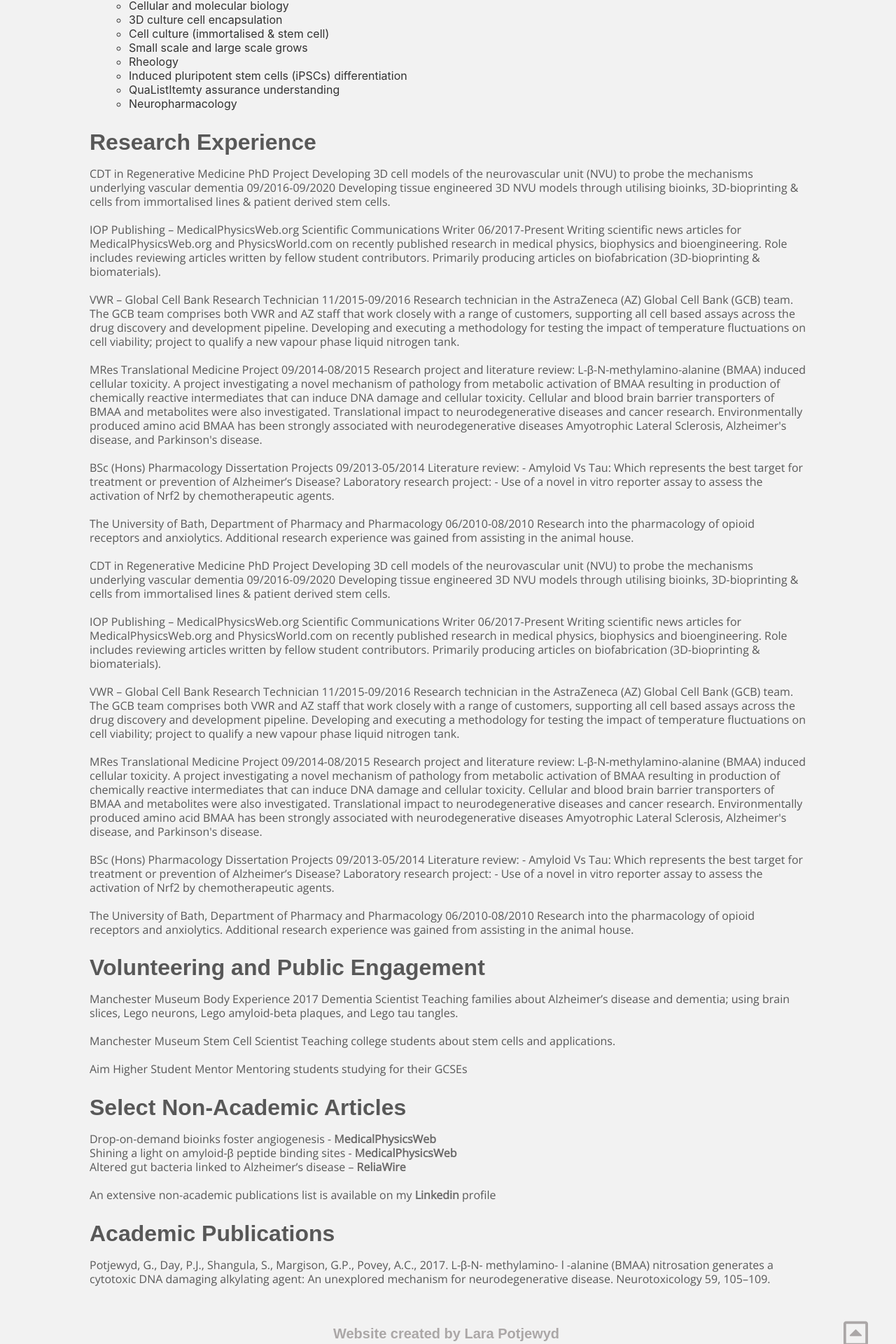
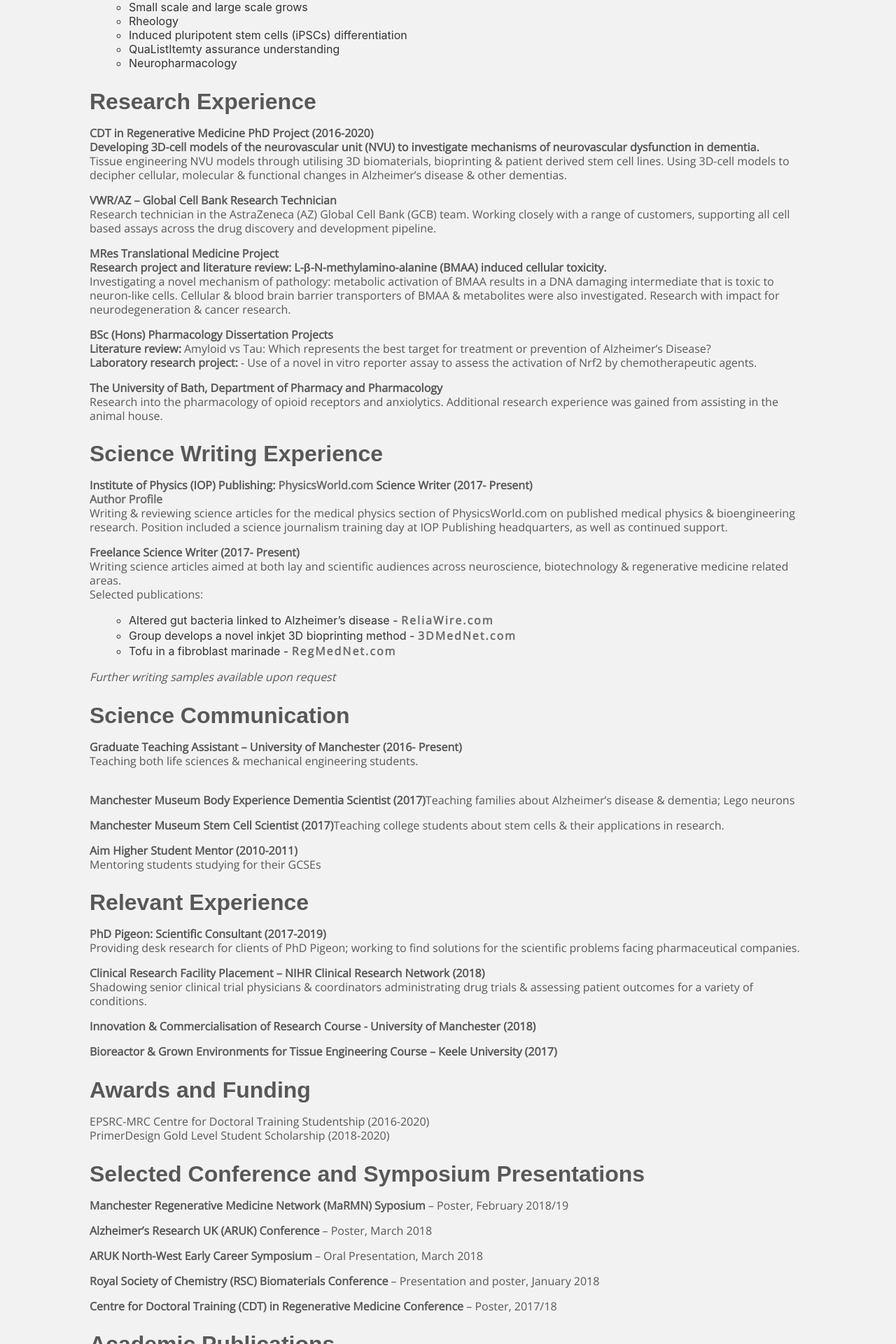
Before and after one commit to LaraWho/blog-project, a React (Create React App) app: page /cv in a window 1280 px wide. Shown: the part 825-2745 px from the top of the page at 70% size. Built offline with nearby package versions, Linux system fonts and the light colour scheme; a web font is replaced by a local one.

Commit message:
Updated CV

```diff
--- a/src/components/CV.js
+++ b/src/components/CV.js
@@ -18,6 +18,7 @@ const CV = () => {
       text-align: center;
     }
   `;
+
   const BodyText = styled.p`
     color: #585858;
     text-align: left;
@@ -26,6 +27,7 @@ const CV = () => {
       margin-bottom: 2em;
     }
   `;
+
   const List = styled.ul`
     text-align: left;
   `;
@@ -47,49 +49,49 @@ const CV = () => {
       <CVTitle>Geoffrey Potjewyd</CVTitle>
       <SubTitle>Contact</SubTitle>
       <BodyText>
-        <Link href="mailto:Geoffrey.Potjewyd@postgrad.manchester.ac.uk">
-          {" "}
-          Geoffrey.Potjewyd@postgrad.manchester.ac.uk
-        </Link>
-        <br />
-        <Link href="mailto:GeoffreyP.GP@googlemail.com">
-          {" "}
-          GeoffreyP.GP@googlemail.com
-        </Link>
-        <br />
-        <Link href="https://www.linkedin.com/in/gpotjewyd" target="_blank">
-          {" "}
-          Linkedin
-        </Link>
-        <br />
         <Link
           href="https://www.researchgate.net/profile/Geoffrey_Potjewyd"
           target="_blank"
         >
           {" "}
-          ResearchGate
+          ResearchGate: Geoffrey_Potjewyd
         </Link>
+        <br />
+        <Link href="https://www.linkedin.com/in/gpotjewyd" target="_blank">
+          {" "}
+          Linkedin: GPotjewyd
+        </Link>
+        <br />
+        <Link href="https://twitter.com/Geoff3P" target="_blank">
+          {" "}
+          Twitter: @Geoff3P
+        </Link>
+        <br />
+        <Link href="/" target="_blank" />
+      </BodyText>
+
+      <SubTitle>Education</SubTitle>
+      <BodyText>
+        <strong>The University of Manchester (2016-2020)</strong>
+        <br />
+        PhD EPSRC-MRC CDT in Regenerative Medicine
       </BodyText>
       <BodyText>
-        Ambitious and driven CDT Regenerative Medicine PhD Student with a wide
-        range of research skills. Currently working towards my doctorate through
-        developing 3D models of the neurovascular unit to investigate the
-        underlying mechanisms of neurovascular dysfunction and its contribution
-        to vascular dementia and Alzheimer's disease - as well as drug targets
-        to negate this; utilising cutting edge regenerative medicine
-        technologies.
+        <strong>The University of Manchester (2014-2015)</strong>
+        <br />
+        MRes Translational Medicine - Distinction
       </BodyText>
-      <SubTitle>Education</SubTitle>
       <BodyText>
-        The University of Manchester 2016-2020 PhD EPSRC-MRC CDT in Regenerative
-        Medicine The University of Manchester 2014-2015 MRes Translational
-        Medicine - Distinction The University of Liverpool 2011-2014 BSc (Hons)
-        Pharmacology - 2:1
+        <strong>The University of Liverpool (2011-2014)</strong>
+        <br />
+        BSc (Hons) Pharmacology - 2:1
       </BodyText>
-      <SubTitle>Awarded Funding</SubTitle>
       <BodyText>
-        EPSRC-MRC Centre for Doctoral Training Studentship 2016
+        <strong>Bournemouth University (2009-2011)</strong>
+        <br />
+        FdSc (Hons) Forensic Science with Forensic Archaeology - Distinction
       </BodyText>
+
       <SubTitle>Technical Skills</SubTitle>
       <List>
         <ListItem>Scientific writing and presenting</ListItem>{" "}
@@ -109,157 +111,219 @@ const CV = () => {
       </List>
       <SubTitle>Research Experience</SubTitle>
       <BodyText>
-        CDT in Regenerative Medicine PhD Project Developing 3D cell models of
-        the neurovascular unit (NVU) to probe the mechanisms underlying vascular
-        dementia 09/2016-09/2020 Developing tissue engineered 3D NVU models
-        through utilising bioinks, 3D-bioprinting & cells from immortalised
-        lines & patient derived stem cells.
+        <strong>CDT in Regenerative Medicine PhD Project (2016-2020)</strong>
+        <br />
+        <strong>
+          Developing 3D-cell models of the neurovascular unit (NVU) to
+          investigate mechanisms of neurovascular dysfunction in dementia.
+        </strong>
+        <br />
+        Tissue engineering NVU models through utilising 3D biomaterials,
+        bioprinting & patient derived stem cell lines. Using 3D-cell models to
+        decipher cellular, molecular & functional changes in Alzheimer’s disease
+        & other dementias.
+      </BodyText>
+      <BodyText>
+        <strong>VWR/AZ – Global Cell Bank Research Technician</strong>
+        <br />
+        Research technician in the AstraZeneca (AZ) Global Cell Bank (GCB) team.
+        Working closely with a range of customers, supporting all cell based
+        assays across the drug discovery and development pipeline.
+      </BodyText>
+      <BodyText>
+        <strong>MRes Translational Medicine Project</strong>
+        <br />
+        <strong>
+          Research project and literature review: L-β-N-methylamino-alanine
+          (BMAA) induced cellular toxicity.
+        </strong>
+        <br />
+        Investigating a novel mechanism of pathology: metabolic activation of
+        BMAA results in a DNA damaging intermediate that is toxic to neuron-like
+        cells. Cellular & blood brain barrier transporters of BMAA & metabolites
+        were also investigated. Research with impact for neurodegeneration &
+        cancer research.
+      </BodyText>
+      <BodyText>
+        <strong>BSc (Hons) Pharmacology Dissertation Projects</strong>
+        <br />
+        <strong>Literature review:</strong> Amyloid vs Tau: Which represents the
+        best target for treatment or prevention of Alzheimer’s Disease?
+        <br />
+        <strong>Laboratory research project:</strong> - Use of a novel in vitro
+        reporter assay to assess the activation of Nrf2 by chemotherapeutic
+        agents.
+      </BodyText>
+      <BodyText>
+        <strong>
+          The University of Bath, Department of Pharmacy and Pharmacology{" "}
+        </strong>
+        <br />
+        Research into the pharmacology of opioid receptors and anxiolytics.
+        Additional research experience was gained from assisting in the animal
+        house.
+      </BodyText>
+
+      <SubTitle>Science Writing Experience</SubTitle>
+      <BodyText>
+        <strong>
+          Institute of Physics (IOP) Publishing:{" "}
+          <Link href="https://physicsworld.com/author/geoffrey-potjewyd/">
+            PhysicsWorld.com
+          </Link>{" "}
+          Science Writer (2017- Present)
+        </strong>
+        <br />
+        <Link href="https://physicsworld.com/author/geoffrey-potjewyd/">
+          Author Profile
+        </Link>
+        <br />
+        Writing & reviewing science articles for the medical physics section of
+        PhysicsWorld.com on published medical physics & bioengineering research.
+        Position included a science journalism training day at IOP Publishing
+        headquarters, as well as continued support.
+      </BodyText>
+      <BodyText>
+        <strong>Freelance Science Writer (2017- Present)</strong>
+        <br />
+        Writing science articles aimed at both lay and scientific audiences
+        across neuroscience, biotechnology & regenerative medicine related
+        areas.
+        <br />
+        Selected publications:
+      </BodyText>
+      <List>
+        <ListItem>
+          Altered gut bacteria linked to Alzheimer’s disease -{" "}
+          <Link href="https://reliawire.com/gut-bacteria-alzheimers/">
+            ReliaWire.com
+          </Link>
+        </ListItem>
+        <ListItem>
+          Group develops a novel inkjet 3D bioprinting method -{" "}
+          <Link href="https://www.3dmednet.com/users/14012-3dmednet/posts/29176-group-develops-a-novel-inkjet-3d-bioprinting-method">
+            3DMedNet.com
+          </Link>
+        </ListItem>
+        <ListItem>
+          Tofu in a fibroblast marinade -{" "}
+          <Link href="https://www.regmednet.com/users/3641-regmednet/posts/32046-tofu-in-a-fibroblast-marinade">
+            RegMedNet.com
+          </Link>
+        </ListItem>
+      </List>
+      <BodyText>
+        <i>Further writing samples available upon request</i>
+      </BodyText>
+
+      <SubTitle>Science Communication</SubTitle>
+      <BodyText>
+        <strong>
+          Graduate Teaching Assistant – University of Manchester (2016- Present)
+        </strong>
+        <br />
+        Teaching both life sciences & mechanical engineering students.
+      </BodyText>
+      <BodyText>
+        <strong>
+          <br />
+          Manchester Museum Body Experience Dementia Scientist (2017)
+        </strong>
+        Teaching families about Alzheimer’s disease & dementia; Lego neurons
+      </BodyText>
+      <BodyText>
+        <strong>Manchester Museum Stem Cell Scientist (2017)</strong>
+        Teaching college students about stem cells & their applications in
+        research.
+      </BodyText>
+      <BodyText>
+        <strong>Aim Higher Student Mentor (2010-2011)</strong>
+        <br />
+        Mentoring students studying for their GCSEs
+      </BodyText>
+
+      <SubTitle>Relevant Experience</SubTitle>
+      <BodyText>
+        <strong>PhD Pigeon: Scientific Consultant (2017-2019)</strong>
+        <br />
+        Providing desk research for clients of PhD Pigeon; working to find
+        solutions for the scientific problems facing pharmaceutical companies.
+      </BodyText>
+      <BodyText>
+        <strong>
+          Clinical Research Facility Placement – NIHR Clinical Research Network
+          (2018)
+        </strong>
+        <br />
+        Shadowing senior clinical trial physicians & coordinators administrating
+        drug trials & assessing patient outcomes for a variety of conditions.
+      </BodyText>
+      <BodyText>
+        <strong>
+          Innovation & Commercialisation of Research Course - University of
+          Manchester (2018)
+        </strong>
+      </BodyText>
+      <BodyText>
+        <strong>
+          Bioreactor & Grown Environments for Tissue Engineering Course – Keele
+          University (2017)
+        </strong>
+      </BodyText>
+
+      <SubTitle>Awards and Funding</SubTitle>
+      <BodyText>
+        EPSRC-MRC Centre for Doctoral Training Studentship (2016-2020)
+        <br />
+        PrimerDesign Gold Level Student Scholarship (2018-2020)
+      </BodyText>
+
+      <SubTitle>Selected Conference and Symposium Presentations</SubTitle>
+      <BodyText>
+        <strong>
+          Manchester Regenerative Medicine Network (MaRMN) Syposium
+        </strong>{" "}
+        – Poster, February 2018/19
+      </BodyText>
+      <BodyText>
+        <strong>Alzheimer’s Research UK (ARUK) Conference</strong> – Poster,
+        March 2018
+      </BodyText>
+      <BodyText>
+        <strong>ARUK North-West Early Career Symposium</strong> – Oral
+        Presentation, March 2018
+      </BodyText>
+      <BodyText>
+        <strong>
+          Royal Society of Chemistry (RSC) Biomaterials Conference
+        </strong>{" "}
+        – Presentation and poster, January 2018
+      </BodyText>
+      <BodyText>
+        <strong>
+          Centre for Doctoral Training (CDT) in Regenerative Medicine Conference
+        </strong>{" "}
+        – Poster, 2017/18
+      </BodyText>
+
+      <SubTitle>Academic Publications</SubTitle>
+      <BodyText>
+        Rajkovic O, <strong>Potjewyd G</strong>, Pinteaux E. Regenerative
+        medicine therapies for targeting neuroinflammation after stroke. Front
+        Neurol (2018) 9:734. doi:10.3389/FNEUR.2018.00734
         <br />
         <br />
-        IOP Publishing – MedicalPhysicsWeb.org Scientific Communications Writer
-        06/2017-Present Writing scientific news articles for
-        MedicalPhysicsWeb.org and PhysicsWorld.com on recently published
-        research in medical physics, biophysics and bioengineering. Role
-        includes reviewing articles written by fellow student contributors.
-        Primarily producing articles on biofabrication (3D-bioprinting &
-        biomaterials).
+        <strong>Potjewyd G</strong>, Moxon S, Wang T, Domingos M, Hooper NM.
+        Tissue Engineering 3D Neurovascular Units: A Biomaterials and
+        Bioprinting Perspective. Trends Biotechnol (2018) 36:457–472.
+        doi:10.1016/j.tibtech.2018.01.003
         <br />
         <br />
-        VWR – Global Cell Bank Research Technician 11/2015-09/2016 Research
-        technician in the AstraZeneca (AZ) Global Cell Bank (GCB) team. The GCB
-        team comprises both VWR and AZ staff that work closely with a range of
-        customers, supporting all cell based assays across the drug discovery
-        and development pipeline. Developing and executing a methodology for
-        testing the impact of temperature fluctuations on cell viability;
-        project to qualify a new vapour phase liquid nitrogen tank.
-        <br />
-        <br />
-        MRes Translational Medicine Project 09/2014-08/2015 Research project and
-        literature review: L-β-N-methylamino-alanine (BMAA) induced cellular
-        toxicity. A project investigating a novel mechanism of pathology from
-        metabolic activation of BMAA resulting in production of chemically
-        reactive intermediates that can induce DNA damage and cellular toxicity.
-        Cellular and blood brain barrier transporters of BMAA and metabolites
-        were also investigated. Translational impact to neurodegenerative
-        diseases and cancer research. Environmentally produced amino acid BMAA
-        has been strongly associated with neurodegenerative diseases Amyotrophic
-        Lateral Sclerosis, Alzheimer's disease, and Parkinson's disease.
-        <br />
-        <br />
-        BSc (Hons) Pharmacology Dissertation Projects 09/2013-05/2014 Literature
-        review: - Amyloid Vs Tau: Which represents the best target for treatment
-        or prevention of Alzheimer’s Disease? Laboratory research project: - Use
-        of a novel in vitro reporter assay to assess the activation of Nrf2 by
-        chemotherapeutic agents.
-        <br />
-        <br />
-        The University of Bath, Department of Pharmacy and Pharmacology
-        06/2010-08/2010 Research into the pharmacology of opioid receptors and
-        anxiolytics. Additional research experience was gained from assisting in
-        the animal house.
-        <br />
-        <br />
-        CDT in Regenerative Medicine PhD Project Developing 3D cell models of
-        the neurovascular unit (NVU) to probe the mechanisms underlying vascular
-        dementia 09/2016-09/2020 Developing tissue engineered 3D NVU models
-        through utilising bioinks, 3D-bioprinting & cells from immortalised
-        lines & patient derived stem cells.
-        <br />
-        <br />
-        IOP Publishing – MedicalPhysicsWeb.org Scientific Communications Writer
-        06/2017-Present Writing scientific news articles for
-        MedicalPhysicsWeb.org and PhysicsWorld.com on recently published
-        research in medical physics, biophysics and bioengineering. Role
-        includes reviewing articles written by fellow student contributors.
-        Primarily producing articles on biofabrication (3D-bioprinting &
-        biomaterials).
-        <br />
-        <br />
-        VWR – Global Cell Bank Research Technician 11/2015-09/2016 Research
-        technician in the AstraZeneca (AZ) Global Cell Bank (GCB) team. The GCB
-        team comprises both VWR and AZ staff that work closely with a range of
-        customers, supporting all cell based assays across the drug discovery
-        and development pipeline. Developing and executing a methodology for
-        testing the impact of temperature fluctuations on cell viability;
-        project to qualify a new vapour phase liquid nitrogen tank.
-        <br />
-        <br />
-        MRes Translational Medicine Project 09/2014-08/2015 Research project and
-        literature review: L-β-N-methylamino-alanine (BMAA) induced cellular
-        toxicity. A project investigating a novel mechanism of pathology from
-        metabolic activation of BMAA resulting in production of chemically
-        reactive intermediates that can induce DNA damage and cellular toxicity.
-        Cellular and blood brain barrier transporters of BMAA and metabolites
-        were also investigated. Translational impact to neurodegenerative
-        diseases and cancer research. Environmentally produced amino acid BMAA
-        has been strongly associated with neurodegenerative diseases Amyotrophic
-        Lateral Sclerosis, Alzheimer's disease, and Parkinson's disease.
-        <br />
-        <br />
-        BSc (Hons) Pharmacology Dissertation Projects 09/2013-05/2014 Literature
-        review: - Amyloid Vs Tau: Which represents the best target for treatment
-        or prevention of Alzheimer’s Disease? Laboratory research project: - Use
-        of a novel in vitro reporter assay to assess the activation of Nrf2 by
-        chemotherapeutic agents.
-        <br />
-        <br />
-        The University of Bath, Department of Pharmacy and Pharmacology
-        06/2010-08/2010 Research into the pharmacology of opioid receptors and
-        anxiolytics. Additional research experience was gained from assisting in
-        the animal house.
-      </BodyText>
-      <SubTitle>Volunteering and Public Engagement</SubTitle>
-      <BodyText>
-        Manchester Museum Body Experience 2017 Dementia Scientist Teaching
-        families about Alzheimer’s disease and dementia; using brain slices,
-        Lego neurons, Lego amyloid-beta plaques, and Lego tau tangles.
-        <br />
-        <br />
-        Manchester Museum Stem Cell Scientist Teaching college students about
-        stem cells and applications.
-        <br />
-        <br />
-        Aim Higher Student Mentor Mentoring students studying for their GCSEs
-      </BodyText>
-      <SubTitle>Select Non-Academic Articles</SubTitle>
-      <BodyText>
-        Drop-on-demand bioinks foster angiogenesis -{" "}
-        <Link
-          href="http://medicalphysicsweb.org/cws/article/research/69987"
-          target="_blank"
-        >
-          MedicalPhysicsWeb
-        </Link>
-        <br />
-        Shining a light on amyloid-β peptide binding sites -{" "}
-        <Link
-          href="http://medicalphysicsweb.org/cws/article/research/70325"
-          target="_blank"
-        >
-          MedicalPhysicsWeb
-        </Link>
-        <br />
-        Altered gut bacteria linked to Alzheimer’s disease –{" "}
-        <Link
-          href="https://reliawire.com/gut-bacteria-alzheimers/"
-          target="_blank"
-        >
-          ReliaWire
-        </Link>
-        <br />
-        <br />
-        An extensive non-academic publications list is available on my{" "}
-        <Link href="https://www.linkedin.com/in/gpotjewyd" target="_blank">
-          Linkedin
-        </Link>{" "}
-        profile
-      </BodyText>
-      <SubTitle>Academic Publications</SubTitle>
-      <BodyText>
-        Potjewyd, G., Day, P.J., Shangula, S., Margison, G.P., Povey, A.C.,
-        2017. L-β-N- methylamino- l -alanine (BMAA) nitrosation generates a
-        cytotoxic DNA damaging alkylating agent: An unexplored mechanism for
-        neurodegenerative disease. Neurotoxicology 59, 105–109.
+        <strong>Potjewyd G</strong>, Day PJ, Shangula S, Margison GP, Povey AC.
+        L-β-N-methylamino-L-alanine (BMAA) nitrosation generates a cytotoxic DNA
+        damaging alkylating agent: An unexplored mechanism for neurodegenerative
+        disease. Neurotoxicology (2017) 59:105–109.
+        doi:10.1016/j.neuro.2017.01.007
       </BodyText>
     </CVWrapper>
   );
--- a/src/components/Nav.js
+++ b/src/components/Nav.js
@@ -77,6 +77,7 @@ const NavButtons = styled.div`
   z-index: 6;
 
   @media (min-width: 800px) {
+    pointer-events: initial;
     display: flex;
     justify-content: space-evenly;
     align-items: center;
```
